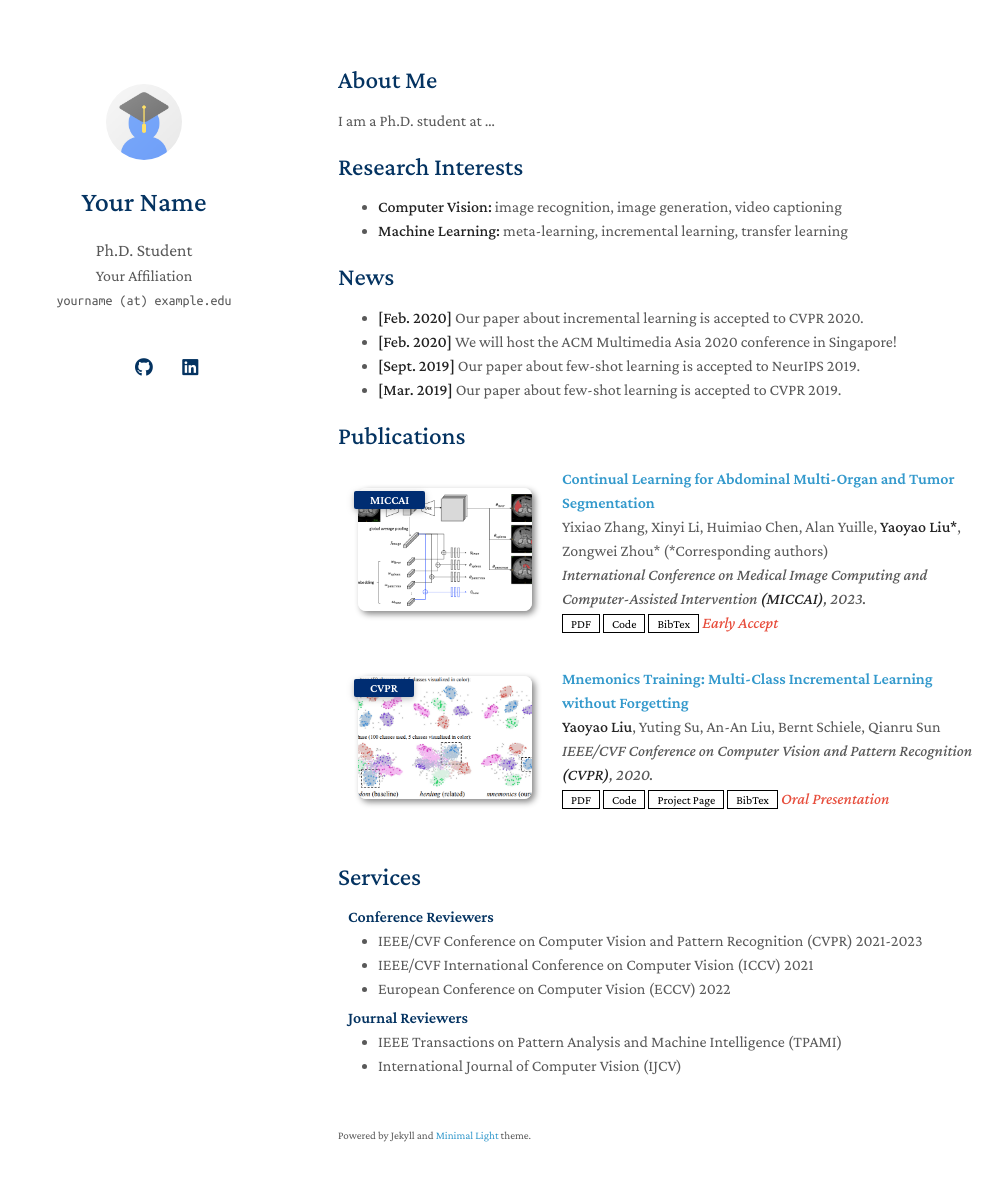
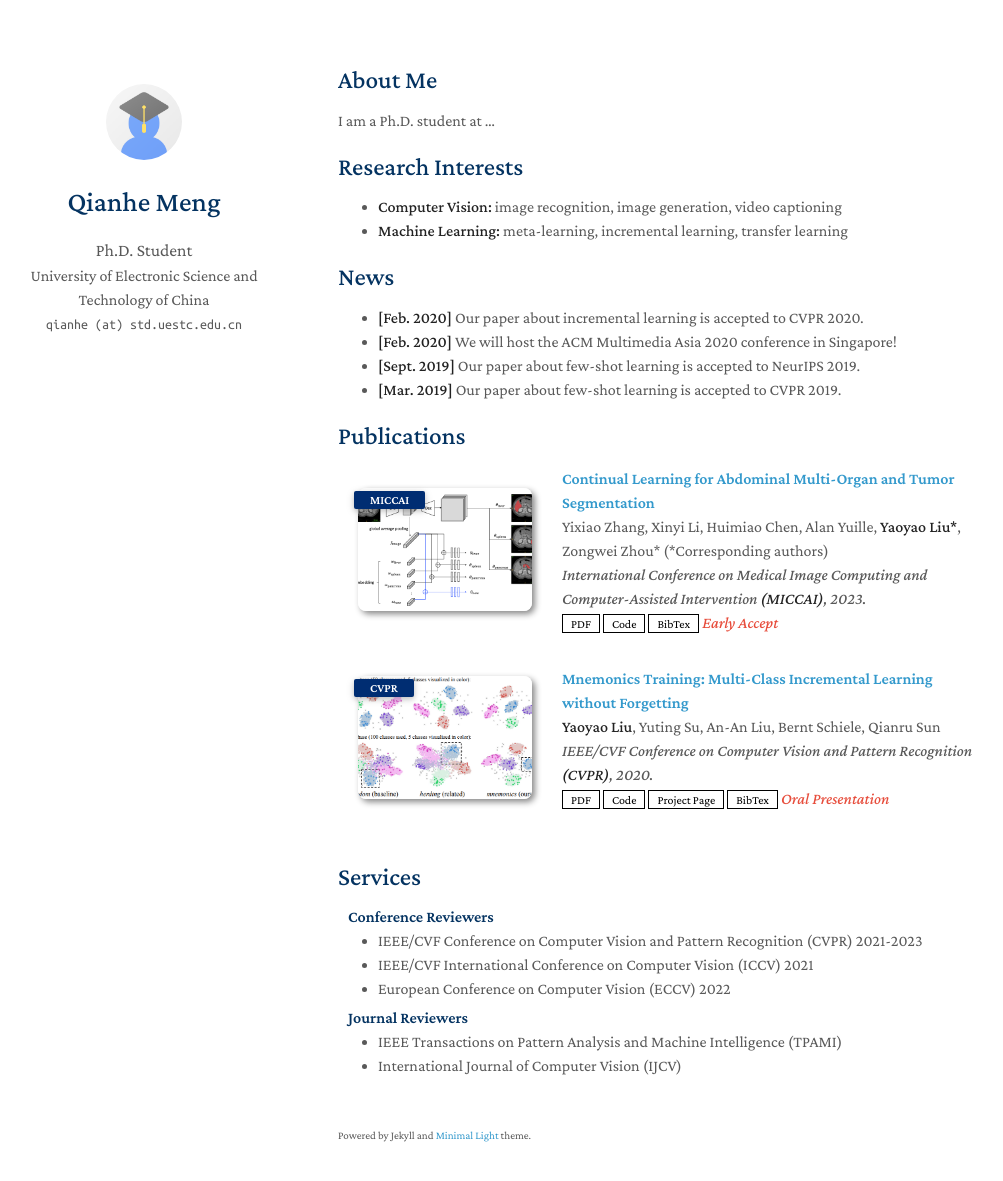
Before and after one commit to mqhyes/mqhyes.github.io, a Jekyll site: the page built from index.md, in a window 1280 px wide and 1216 px high. Shown: the top 1181 px of the window, without its empty margins (132-1135 px from the left). Built offline with Jekyll 4.4.1, drawn with Linux system fonts in a browser that asks for light colours; a style sheet for code colours, icons or effects is not loaded; our own code applies the rules of GitHub Pages for plain Markdown files.

Commit message:
Update _config.yml

```diff
--- a/_config.yml
+++ b/_config.yml
@@ -1,8 +1,8 @@
 # Basic Information
-title: Your Name
+title: Qianhe Meng
 position: Ph.D. Student
-affiliation: Your Affiliation
-email: yourname (at) example.edu
+affiliation: University of Electronic Science and Technology of China
+email: qianhe (at) std.uestc.edu.cn
 
 # Search Engine Optimization (SEO)
 # The following information is used to improve the website traffic from search engines, e.g., Google.
@@ -12,11 +12,11 @@ canonical: https://minimal-light-theme.yliu.me/
 
 # Links
 # If you don't need one of them, you may delete the corresponding line.
-google_scholar: https://scholar.google.com/
-cv_link: assets/files/curriculum_vitae.pdf
-github_link: https://github.com/
-linkedin: https://www.linkedin.com/
-twitter: https://twitter.com/
+google_scholar: https://scholar.google.com/citations?user=EYGqplQAAAAJ&hl=en&oi=ao
+# cv_link: assets/files/curriculum_vitae.pdf
+# github_link: https://github.com/
+# linkedin: https://www.linkedin.com/
+# twitter: https://twitter.com/
 
 # Images (e.g., your profile picture and your website's favicon)
 # "favicon" and "favicon_dark" are used for the light and dark modes, respectively.
```
